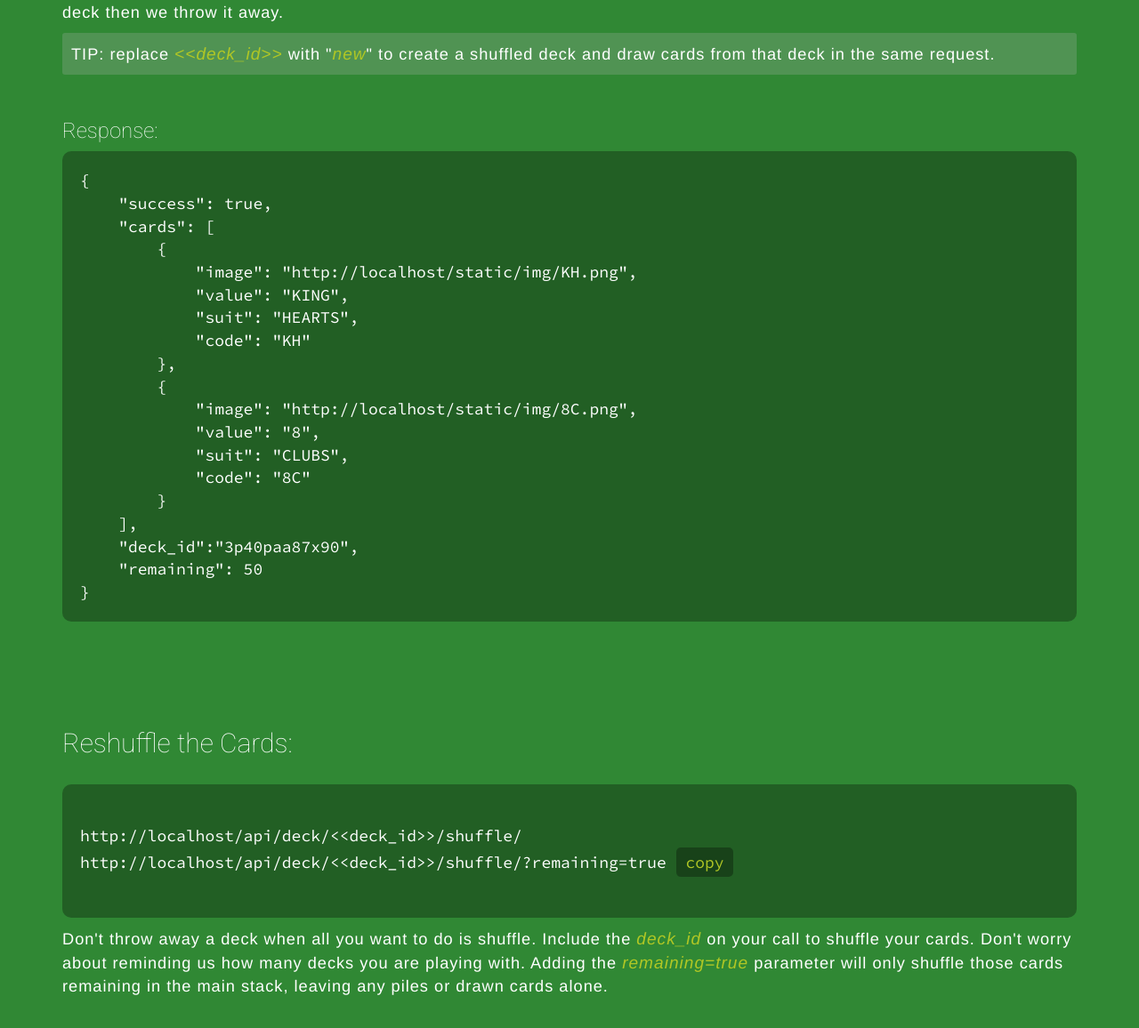
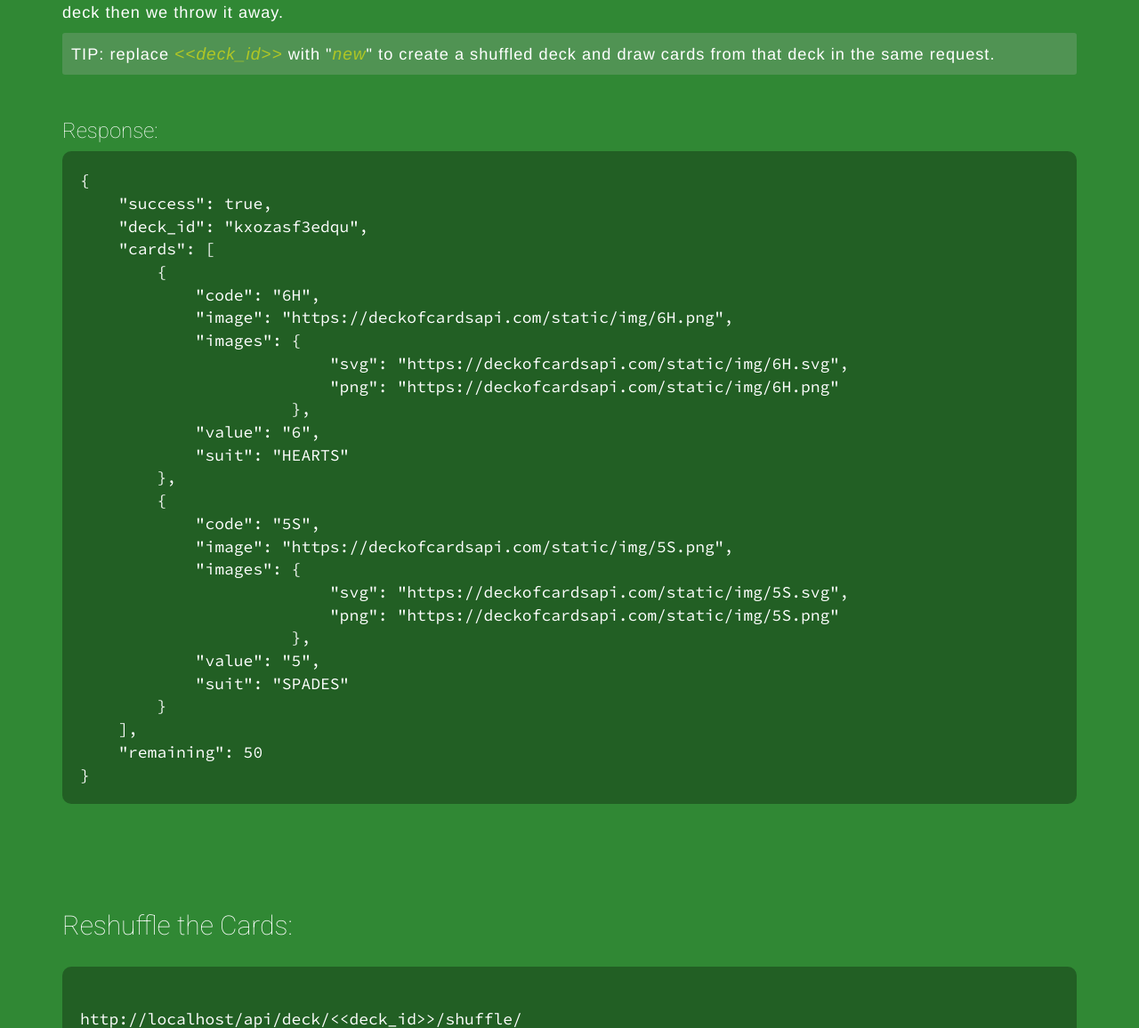
Before and after one commit to crobertsbmw/deckofcards, a Django app: page / in a window 1280 px wide. Shown: the part 1244-2400 px from the top of the page at 89% size. Run offline with Django 3.2, Linux system fonts and the light colour scheme; some libraries are stand-ins or nearby versions.

Commit message:
Update docs.html

```diff
--- a/deck/templates/docs.html
+++ b/deck/templates/docs.html
@@ -229,21 +229,29 @@
 <pre>
 {
     "success": true,
+    "deck_id": "kxozasf3edqu",
     "cards": [
         {
-            "image": "{{ request.scheme }}://{{ request.META.HTTP_HOST }}/static/img/KH.png",
-            "value": "KING",
-            "suit": "HEARTS",
-            "code": "KH"
+            "code": "6H",
+            "image": "https://deckofcardsapi.com/static/img/6H.png",
+            "images": {
+                          "svg": "https://deckofcardsapi.com/static/img/6H.svg",
+                          "png": "https://deckofcardsapi.com/static/img/6H.png"
+                      },
+            "value": "6",
+            "suit": "HEARTS"
         },
         {
-            "image": "{{ request.scheme }}://{{ request.META.HTTP_HOST }}/static/img/8C.png",
-            "value": "8",
-            "suit": "CLUBS",
-            "code": "8C"
+            "code": "5S",
+            "image": "https://deckofcardsapi.com/static/img/5S.png",
+            "images": {
+                          "svg": "https://deckofcardsapi.com/static/img/5S.svg",
+                          "png": "https://deckofcardsapi.com/static/img/5S.png"
+                      },
+            "value": "5",
+            "suit": "SPADES"
         }
     ],
-    "deck_id":"3p40paa87x90",
     "remaining": 50
 }
 </pre>
```
